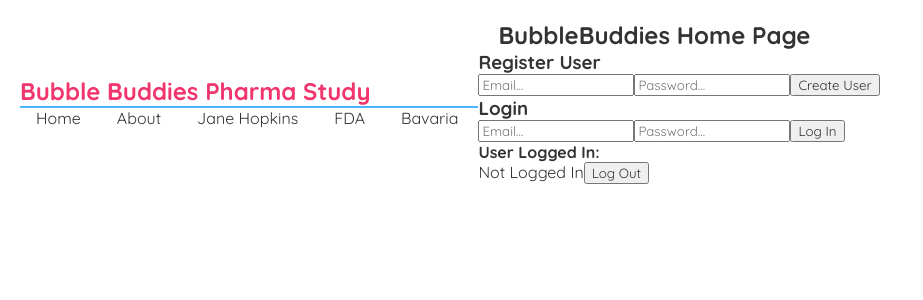
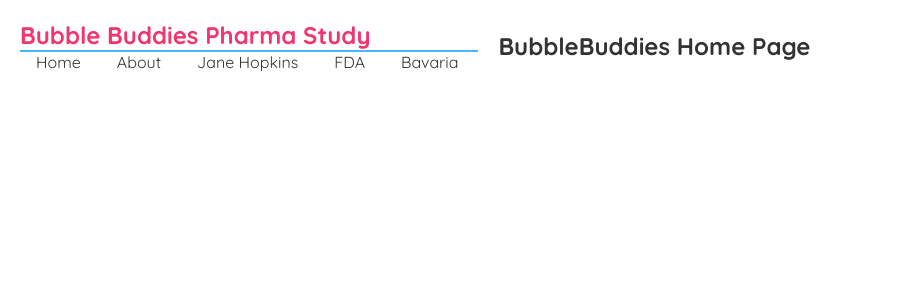
Before and after one commit to FordWanyera/BubbleBuddiesLLC, a React (Create React App) app in the folder src/bubblebuddiesllc/: page / in a window 1280 px wide. Shown: the top 300 px of the page, without its empty margins (0-923 px from the left). Built offline with nearby package versions, Linux system fonts and the light colour scheme; no server answers.

Commit message:
Revert "Firebase Login!"

```diff
--- a/src/bubblebuddiesllc/package.json
+++ b/src/bubblebuddiesllc/package.json
@@ -3,14 +3,10 @@
   "version": "0.1.0",
   "private": true,
   "dependencies": {
-    "@emotion/react": "^11.10.6",
-    "@emotion/styled": "^11.10.6",
-    "@mui/material": "^5.11.12",
     "@testing-library/jest-dom": "^5.16.5",
     "@testing-library/react": "^13.4.0",
     "@testing-library/user-event": "^13.5.0",
     "@vendia/client": "^0.8.4",
-    "firebase": "^9.17.2",
     "react": "^18.2.0",
     "react-dom": "^18.2.0",
     "react-router-dom": "6.4",
--- a/src/bubblebuddiesllc/src/firebase-config.js
+++ /dev/null
@@ -1,16 +0,0 @@
-import { initializeApp } from "firebase/app";
-import {getAuth} from "firebase/auth";
-
-const firebaseConfig = {
-    apiKey: "AIzaSyBHSfCdyg3-CC_WaSajW-VEBJlxD60o6cU",
-    authDomain: "pharmastudy-63e98.firebaseapp.com",
-    projectId: "pharmastudy-63e98",
-    storageBucket: "pharmastudy-63e98.appspot.com",
-    messagingSenderId: "853293526913",
-    appId: "1:853293526913:web:b053b9d26445ee3130c280",
-    measurementId: "G-RT73EM3H3D"
-  };
-
-  const app = initializeApp(firebaseConfig);
-
-  export const auth = getAuth(app);
--- a/src/bubblebuddiesllc/src/pages/Home.js
+++ b/src/bubblebuddiesllc/src/pages/Home.js
@@ -1,96 +1,7 @@
-import Button from '@mui/material/Button';
-import {createUserWithEmailAndPassword, onAuthStateChanged, signOut, signInWithEmailAndPassword} from "firebase/auth";
-import {auth} from '../firebase-config';
-import {useState} from "react";
-import { useEffect } from 'react';
-
 const Home = () => {
-
-    const [registerEmail, setRegisterEmail] = useState("");
-    const [registerPassword, setRegisterPassword] = useState("");
-    const [loginEmail, setLoginEmail] = useState("");
-    const [loginPassword, setLoginPassword] = useState("");
-
-    const [user, setUser] = useState({});
-
-    useEffect(() => {
-
-        onAuthStateChanged(auth, (currentUser) => {
-
-            setUser(currentUser);
-
-        });
-    });
-
-    const register = async () => {
-        try{
-        const user = await createUserWithEmailAndPassword(auth, registerEmail, registerPassword);
-        console.log(user);
-        } catch (error) {
-            console.log(error.message);
-        }
-    }
-
-    const login = async () => {
-        try{
-            const user = await signInWithEmailAndPassword(auth, loginEmail, loginPassword);
-            console.log(user);
-            } catch (error) {
-                console.log(error.message);
-            }
-    }
-
-    const logout = async () => {
-
-        await signOut(auth);
-    }
-
     return (
         <div className="home">
-            <div>
-                <h2>BubbleBuddies Home Page</h2>
-
-                <h3>Register User</h3>
-                <input
-                    placeholder="Email..."
-                    onChange={(event) => {
-                        setRegisterEmail(event.target.value)
-                        }}
-                />
-                <input
-                    placeholder="Password..."
-                    onChange={(event) => {
-                        setRegisterPassword(event.target.value)
-                    }}
-                 />
-
-                <button onClick={register}> Create User</button>
-            </div>
-
-            <div>
-                <h3>Login</h3>
-                <input
-                    placeholder="Email..."
-                    onChange={(event) => {
-                        setLoginEmail(event.target.value)
-                        }}
-                />
-                <input
-                    placeholder="Password..."
-                    onChange={(event) => {
-                        setLoginPassword(event.target.value)
-                        }}
-                />
-
-                <button onClick={login}> Log In</button>
-            </div>
-
-            <div>
-                <h4>User Logged In: </h4>
-                {user ? user.email: "Not Logged In"}
-                <button onClick={logout}>Log Out</button>
-            </div>
-
+            <h2>BubbleBuddies Home Page</h2>
         </div>
      );
 }
```
Also changed, not shown: 1 other file (tests, documents, lock files or other folders).
